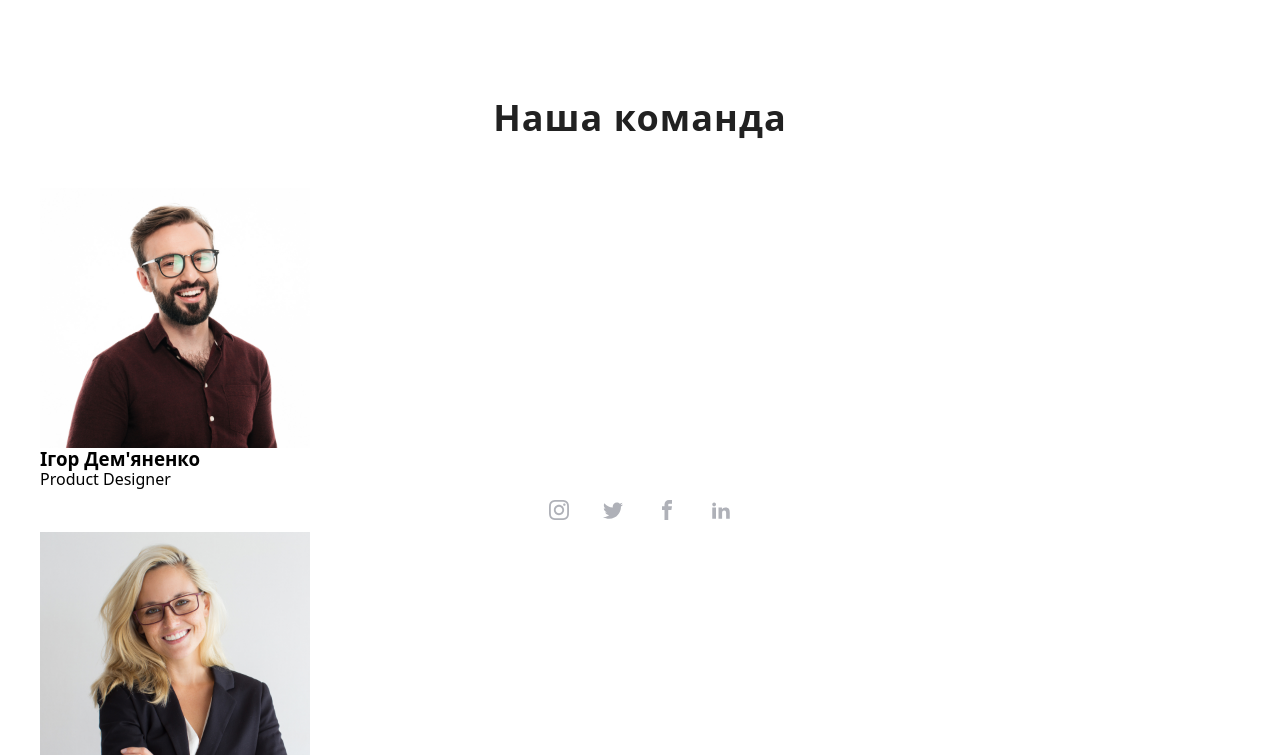
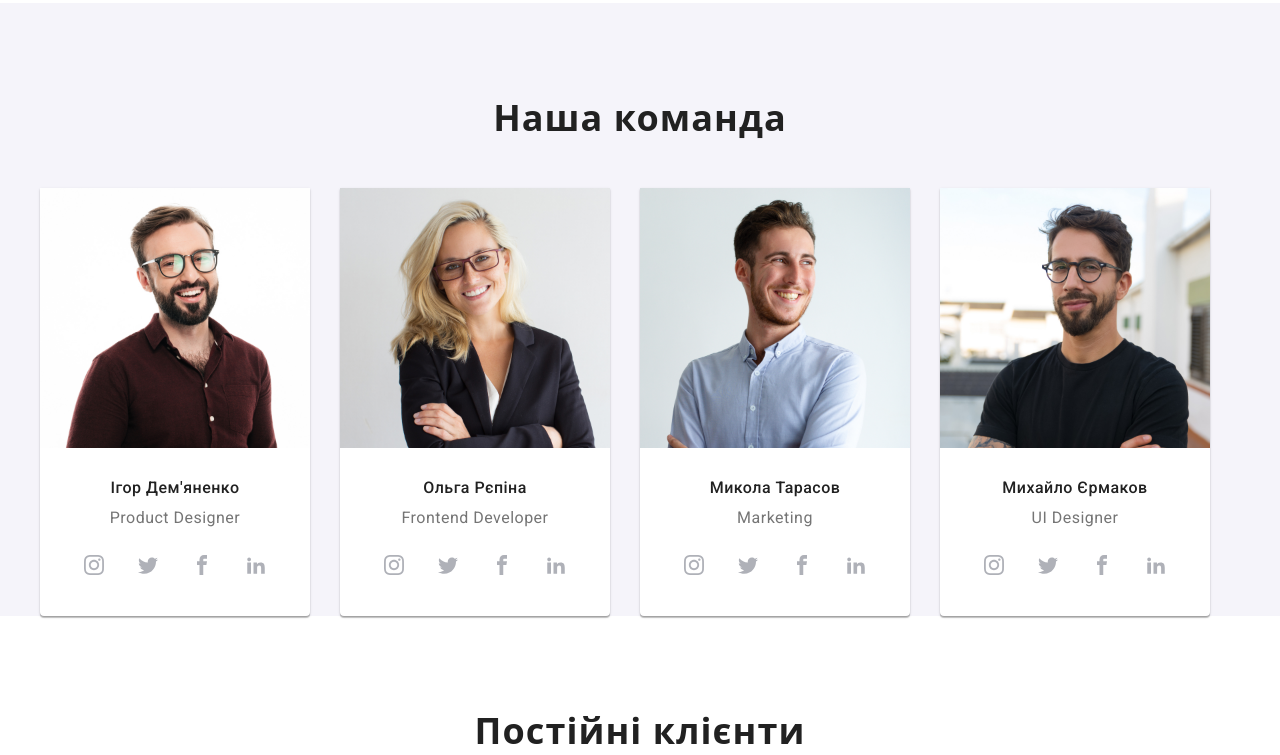
Before and after one commit to NataliShkarupeta/WebStudio-projet-html-css-, a plain HTML site: page index.html in a window 1280 px wide. Shown: the part 1499-2254 px from the top of the page. Drawn offline with nearby package versions, Linux system fonts and the light colour scheme.

Commit message:
add command

```diff
--- a/index.html
+++ b/index.html
@@ -104,7 +104,7 @@
              <div class="container command__container">
                 <h2 class="section-names">Наша команда</h2>
                  <ul class="command__list">
-                    <li class="command__person"> <img src="./images/img.jpg" alt="Фото Ігор Демʼяненко" width="270">
+                    <li class="command__person"> <img src="./images/img.jpg" alt="Фото Ігор Демʼяненко" width="100%">
                        <div class="command__person-info">
                             <h3  class="command__person-name" >Ігор Дем'яненко</h3>
                             <p class="command__person-text">Product Designer</p>
@@ -129,7 +129,7 @@
                         </div>
                     </li>
 
-                    <li class="command__person"> <img src="./images/img1.jpg" alt="Фото Ольга Рєпіна" width="270">
+                    <li class="command__person"> <img src="./images/img1.jpg" alt="Фото Ольга Рєпіна" width="100%">
                         <div class="command__person-info">
                             <h3 class="command__person-name">Ольга Рєпіна</h3>
                             <p class="command__person-text">Frontend Developer</p>
@@ -154,7 +154,7 @@
                         </div>
                     </li>
 
-                    <li class="command__person"> <img src="./images/img2.jpg" alt="Фото Миколо Тарасов" width="270">
+                    <li class="command__person"> <img src="./images/img2.jpg" alt="Фото Миколо Тарасов" width="100%">
                         <div class="command__person-info">
                             <h3 class="command__person-name">Микола Тарасов</h3>
                             <p class="command__person-text">Marketing</p>
@@ -179,7 +179,7 @@
                         </div>
                     </li>
 
-                    <li class="command__person"> <img src="./images/img3.jpg" alt="Фото Михайло Єрмаков" width="270">
+                    <li class="command__person"> <img src="./images/img3.jpg" alt="Фото Михайло Єрмаков" width="100%">
                         <div class="command__person-info">
                             <h3 class="command__person-name">Михайло Єрмаков</h3>
                             <p class="command__person-text">UI Designer</p>
--- a/sass/components/_command.scss
+++ b/sass/components/_command.scss
@@ -1,7 +1,22 @@
-// .command{
-//     padding-top: 0;
-//     background-color: #F5F4FA;
+.command{
+    padding-top: 0;
+    background-color: #F5F4FA;
+}
 
+.command__list{
+    @media screen and (min-width: $tablet) {
+        display: flex;
+        flex-wrap: wrap;
+        gap: 30px;
+
+
+        @media screen and (min-width: $desktop) {
+          margin-top: 0;
+          margin-bottom: 0;
+          padding-left: 0;
+        }
+      }
+}
 //     &__list{
 //         margin-top: 0;
 //         margin-bottom: 0;
--- a/sass/components/_command__person.scss
+++ b/sass/components/_command__person.scss
@@ -1,48 +1,63 @@
-// .command__person{
-//     background-color: #FFFFFF;
-//     box-shadow: 0px 1px 3px rgba(0, 0, 0, 0.12), 0px 1px 1px rgba(0, 0, 0, 0.14), 0px 2px 1px rgba(0, 0, 0, 0.2);
-//     border-radius: 0px 0px 4px 4px;
-
-//     &+&{
-//         margin-left: 30px;
-//     }
-
-//     &-name{
-//         margin-top: 0;
-//         margin-bottom: 10px;
-//         font-family: 'Roboto';
-//         font-style: normal;
-//         text-align: center;
-//         color: $title-text-color;
-//         font-weight: 500;
-//         font-size: 16px;
-//         line-height: 1.2;
-//         letter-spacing: 0.03em;
+.command__person {
+  background-color: #ffffff;
+  box-shadow: 0px 1px 3px rgba(0, 0, 0, 0.12), 0px 1px 1px rgba(0, 0, 0, 0.14),
+    0px 2px 1px rgba(0, 0, 0, 0.2);
+  border-radius: 0px 0px 4px 4px;
+  margin: 30px 15px;
+  text-align: center;
+  height: 622px;
 
 
-//     }
+  @media screen and (min-width: $tablet) {
+    height: 536px;
+    width: 354px;
+    margin: 0;
+  }
 
-//     &-info{
+  @media screen and (min-width: $desktop) {
+    height: 428px;
+    width: 270px;
 
-//     padding-top: 30px;
-//     padding-bottom: 30px;
-//     box-shadow: 0px 1px 3px rgba(0, 0, 0, 0.12), 0px 1px 1px rgba(0, 0, 0, 0.14), 0px 2px 1px rgba(0, 0, 0, 0.2);
 
-//     }
+  }
+}
 
-//     &-text{
-//         margin: 0;
-//         margin-bottom: 16px;
+.command__person{
+    &-name{
+        margin-top: 0;
+        margin-bottom: 10px;
+        font-family: 'Roboto';
+        font-style: normal;
+        text-align: center;
+        color: $title-text-color;
+        font-weight: 500;
+        font-size: 16px;
+        line-height: 1.2;
+        letter-spacing: 0.03em;
 
-//         text-align: center;
-//         font-family: 'Roboto';
-//         font-weight: 400;
-//         font-size: 16px;
-//         line-height: 1.2;
+    }
 
-//         letter-spacing: 0.03em;
+    &-info{
 
-//         color: $primery-text-color;
-//     }
+    padding-top: 30px;
+    padding-bottom: 30px;
+    // box-shadow: 0px 1px 3px rgba(0, 0, 0, 0.12), 0px 1px 1px rgba(0, 0, 0, 0.14), 0px 2px 1px rgba(0, 0, 0, 0.2);
 
-// }
+    }
+
+    &-text{
+        margin: 0;
+        margin-bottom: 16px;
+
+        text-align: center;
+        font-family: 'Roboto';
+        font-weight: 400;
+        font-size: 16px;
+        line-height: 1.2;
+
+        letter-spacing: 0.03em;
+
+        color: $primery-text-color;
+    }
+
+}
--- a/sass/components/_features.scss
+++ b/sass/components/_features.scss
@@ -34,7 +34,6 @@
     display: flex;
     flex-wrap: wrap;
     gap: 30px;
-    padding-left: 15px;
 
     @media screen and (min-width: $desktop) {
       margin-top: 0;
```
Also changed, not shown: css/main.css, css/main.min.css, 2 other files.
